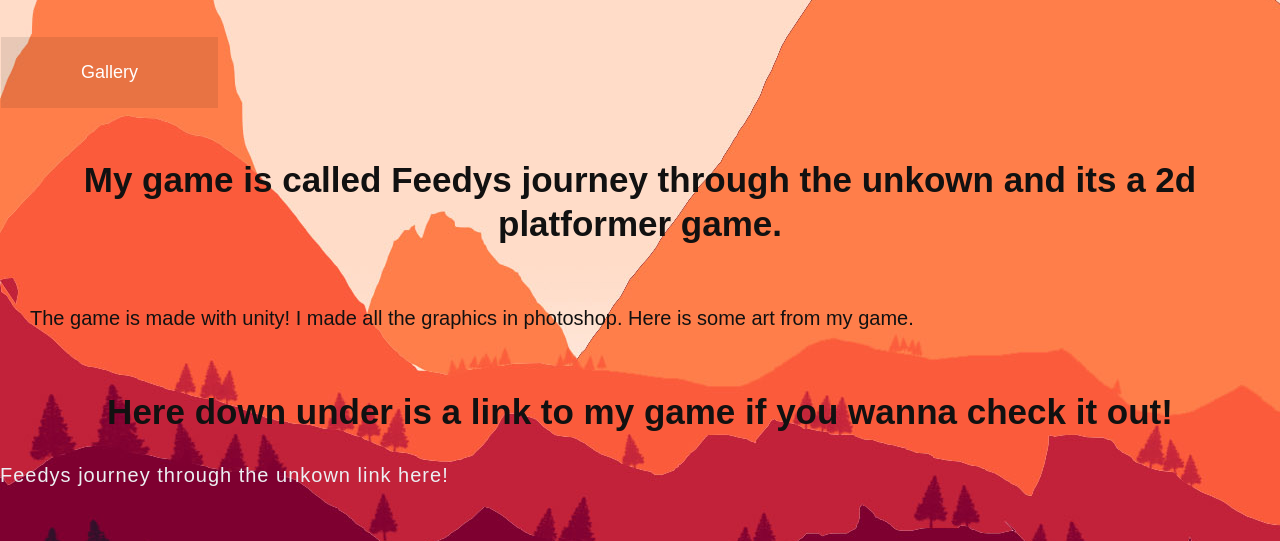
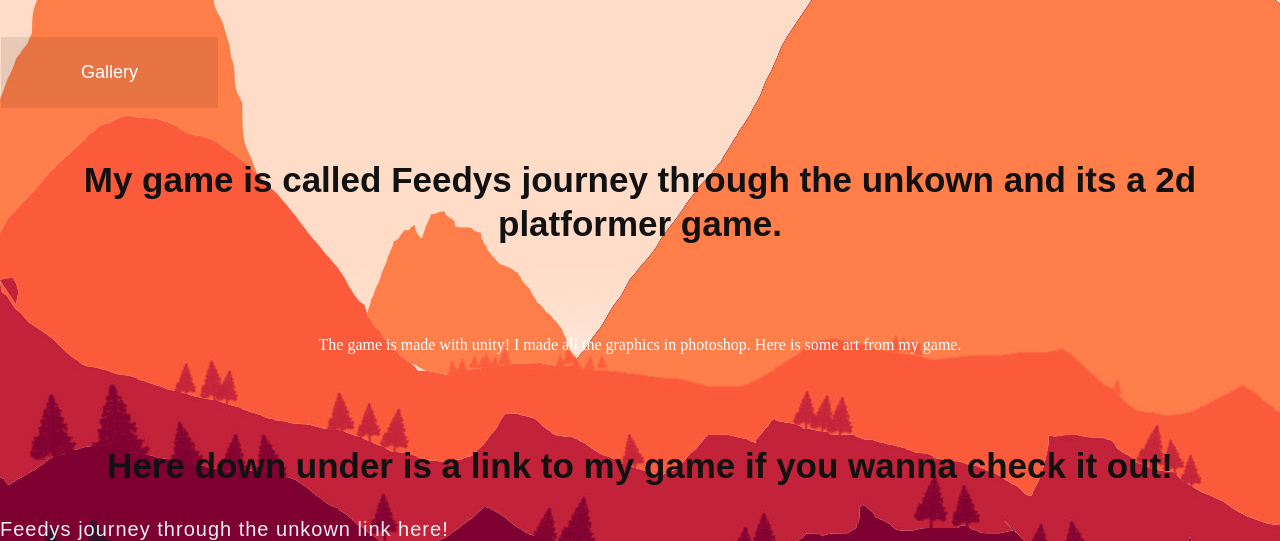
Before and after one commit to FeedyFatClouds/My-website, a website: page game.html in a window 1280 px wide. Shown: the part 294-835 px from the top of the page. Drawn offline with Linux system fonts and the light colour scheme.

Commit message:
fixed some text to center.

```diff
--- a/game.html
+++ b/game.html
@@ -30,15 +30,19 @@
         <h2>
             <center>My game is called Feedys journey through the unkown and its a 2d platformer game.</center>
         </h2>
-        <p>
+        <p><center>
             The game is made with unity!
             I made all the graphics in photoshop.
 
             Here is some art from my game.
-
+           </center>
         </p>
-        <h2><center>Here down under is a link to my game if you wanna check it out!</center></h2>
-        <a href="https://simmer.io/@Feedy/lidl-game-feedy-journey-through-the-unkown">Feedys journey through the unkown link here!</a>
+        <h2>
+            <center>Here down under is a link to my game if you wanna check it out!</center>
+        </h2>
+        <a href="https://simmer.io/@Feedy/lidl-game-feedy-journey-through-the-unkown">
+            <center>Feedys journey through the unkown link here!</center>
+        </a>
         <p>
 
 
```
